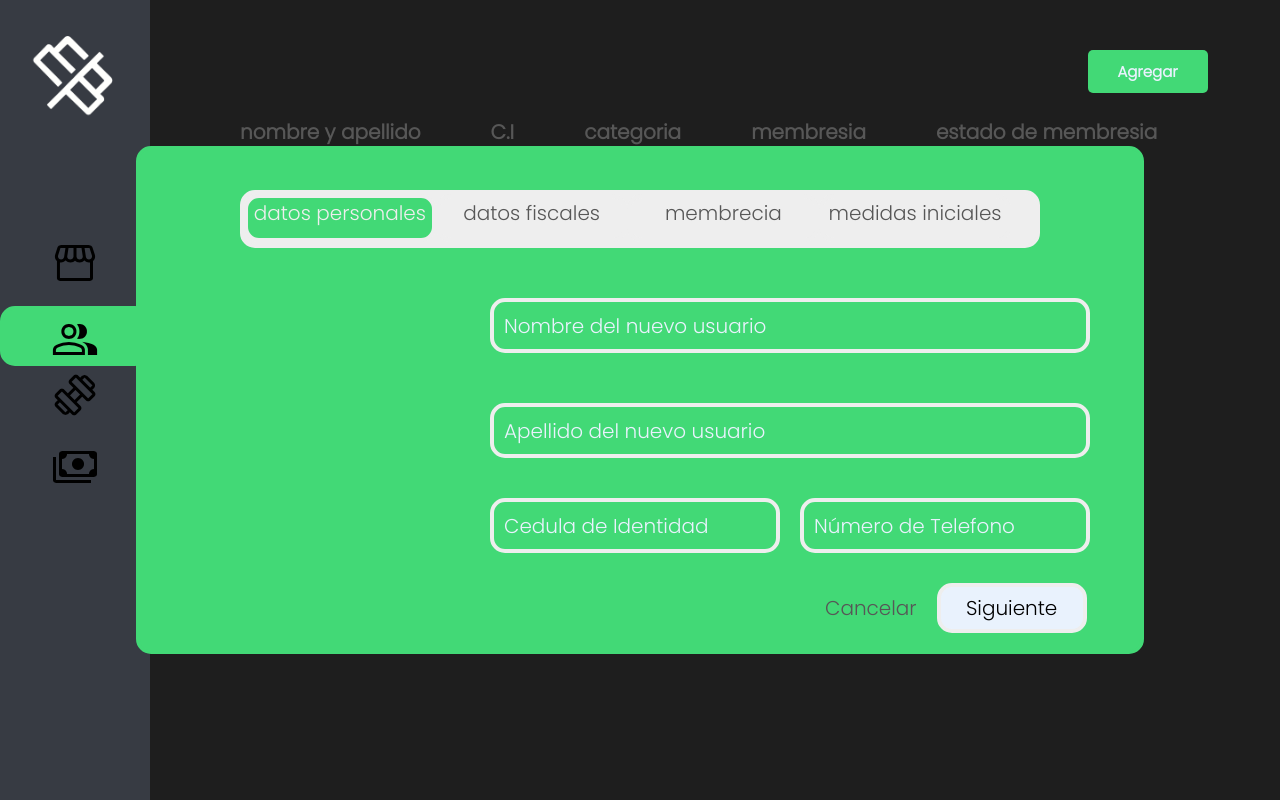
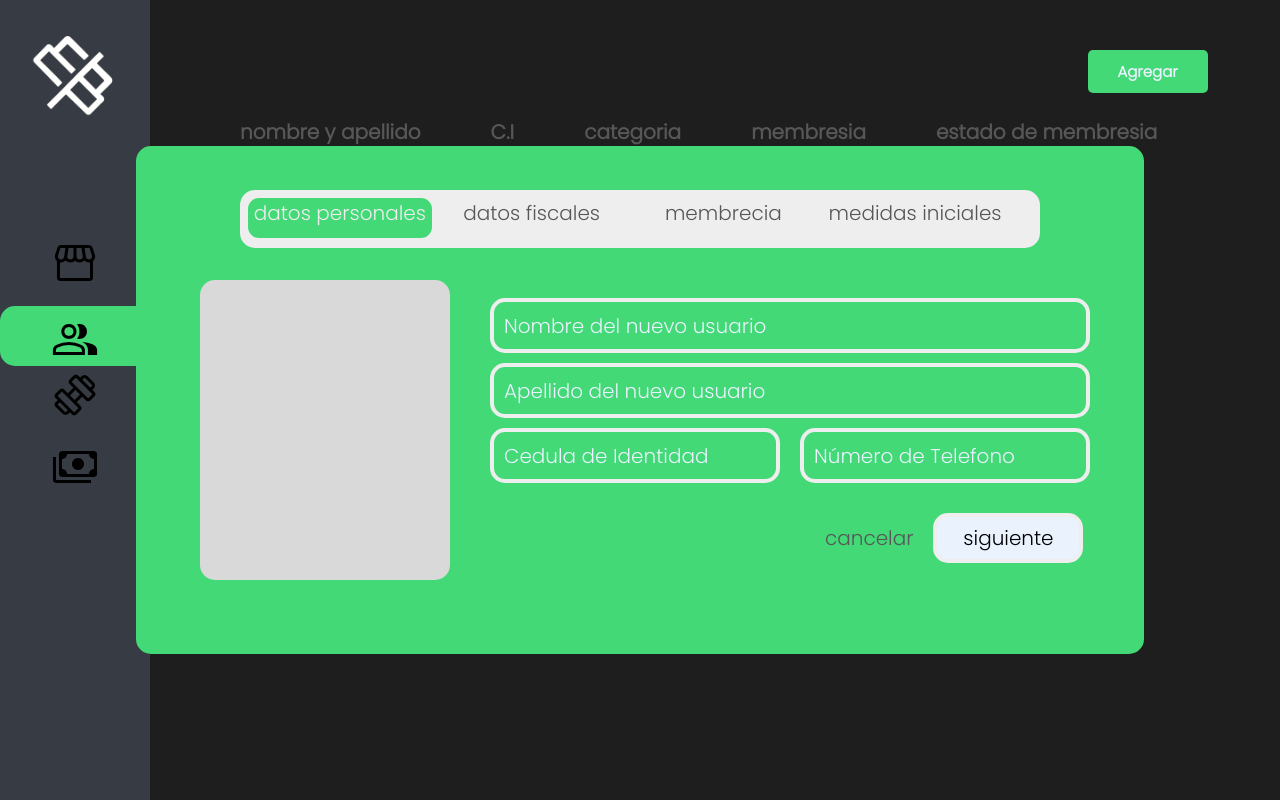
Before and after one commit to CesarXaio/Proyecto-Gym, a React (Create React App) app: page /Users in a window 1280 px wide. Both pictures are taken after a click on the button "Agregar". Shown: the top 800 px of the page. Built offline with nearby package versions, Linux system fonts and the light colour scheme.

Commit message:
Solucion de botones en modales users

```diff
--- a/src/pages/Home/components/modalUsers/Medidas.css
+++ b/src/pages/Home/components/modalUsers/Medidas.css
@@ -65,6 +65,7 @@
 }
 
 .Input-container-fiscal {
+    margin-top: 10px;
     font-family: 'Poppins';
     font-style: normal;
     font-weight: 400;
@@ -75,7 +76,7 @@
     box-sizing: border-box;
     height: 50px;
     width: 45%;
-    background: #42D976;
+    background: red;
     border: 4px solid #EEEEEE;
     border-radius: 15px;
 }
--- a/src/pages/Home/components/modalUsers/Medidas.js
+++ b/src/pages/Home/components/modalUsers/Medidas.js
@@ -1,8 +1,8 @@
 import React, { useState } from "react";
 import Mensaje from "../../../../Confirmacion/Mensaje";
-import "./Medidas.css";
+import "./Medidas.css"
 
-const Medidas = ({usuario, onClickAvance, onClose, onAddTrainer }) => {
+const Medidas = ({usuario, onClickAvance, onClose, onAddUser }) => {
   const [altura, setaltura] = useState("");
   const [peso, setpeso] = useState("");
   const [cintura, setcintura] = useState("");
@@ -12,6 +12,7 @@ const Medidas = ({usuario, onClickAvance, onClose, onAddTrainer }) => {
   const [observaciones, setobservaciones] = useState("");
   const [mostrarMensaje, setMostrarMensaje] = useState(false);
   const [mensaje, setMensaje] = useState("");
+  const [usuarios, setUsuarios] = useState([]);
 
   const handlealturaChange = (event) => {
     setaltura(event.target.value);
@@ -39,13 +40,13 @@ const Medidas = ({usuario, onClickAvance, onClose, onAddTrainer }) => {
   }
 
 
-  const handleAddTrainer = () => {
-    if (typeof onAddTrainer === "function") {
-      const newTrainer = {altura, peso, cintura, pecho, cadera, edad, observaciones };
+  const handleAddUser = () => {
+    if (typeof onAddUser === "function") {
+      const newUser = {altura, peso, cintura, pecho, cadera, edad, observaciones };
       setMensaje("Usuario agregado con Exito!");
       setMostrarMensaje(true);
       setTimeout(() => {
-        onAddTrainer(newTrainer);
+        onAddUser(newUser);
         onClose();
         setMostrarMensaje(false);
       }, 1000);
@@ -67,7 +68,7 @@ const Medidas = ({usuario, onClickAvance, onClose, onAddTrainer }) => {
             </label>
           </nav>
           <div className="modal-body">
-            <div className="form-group">
+            <div>
               <input
                 className="Input-container-fiscal"
                 classaltura="Input-container"
@@ -88,8 +89,6 @@ const Medidas = ({usuario, onClickAvance, onClose, onAddTrainer }) => {
                 value={peso}
                 onChange={handlepesoChange}
               />
-            </div>
-            <div className="form-group">
               <input
                 className="Input-container-fiscal"
                 classaltura="Input-container"
@@ -108,8 +107,6 @@ const Medidas = ({usuario, onClickAvance, onClose, onAddTrainer }) => {
                 value={pecho}
                 onChange={handlepechoChange}
               />
-            </div>
-            <div className="form-group">
               <input
                 className="Input-container-fiscal"
                 classaltura="Input-container"
@@ -130,8 +127,6 @@ const Medidas = ({usuario, onClickAvance, onClose, onAddTrainer }) => {
                 value={edad}
                 onChange={handledadChange}
               />
-            </div>
-            <div className="form-group">
               <input
                 className="Input-container-fiscal entero"
                 classaltura="Input-container"
@@ -145,14 +140,20 @@ const Medidas = ({usuario, onClickAvance, onClose, onAddTrainer }) => {
             </div>
             <div className="button-container">
               <a id="boton-off" onClick={() => {onClickAvance(-1);}}>
-                atras
+                anterior
               </a>
-              <button id="boton-ok" onClick={handleAddTrainer}>
-                Aceptar
+              <button id="boton-ok" onClick={handleAddUser}>
+                aceptar
               </button>
             </div>
           </div>
         </div>
+      </div>
+        {usuarios.map((usuario)=> (
+          <div key={usuario.altura}></div>
+        ))}
+      <div>
+        {}
       </div>
       <Mensaje mensaje={mensaje} mostrar={mostrarMensaje} />
     </>
--- a/src/pages/Home/components/modalUsers/Membresia.css
+++ b/src/pages/Home/components/modalUsers/Membresia.css
@@ -71,7 +71,7 @@
     margin-left: 3%;
     width: 90%;
     box-sizing: border-box;
-    height: 50px;
+    height: 55px;
     width: 45%;
     background: #42D976;
     border: 4px solid #EEEEEE;
@@ -193,7 +193,7 @@ color: #E9F2FD;
     color: #575757;
 }
 
-.button-container {
+.button-container-membrecia {
     margin-top: 10px;
     padding-left: 685px;
 }
--- a/src/pages/Home/components/modalUsers/Membresia.js
+++ b/src/pages/Home/components/modalUsers/Membresia.js
@@ -60,28 +60,24 @@ const Membresia = ({usuario, onClickAvance, onClose, onAddTrainer }) => {
               </select>
             </div>
           </div>
-          <div className="form-group">
           <select className= "Input-container-fiscal entero" value={modalidad} onChange={handlemodalidadChange}>
               <option value="">Seleccionar frecuencia de entrenamiento</option>
               <option value="Fitness">Diario</option>
               <option value="Pilates">Semanal</option>
               <option value="Yoga">Mensual</option>
             </select>
-          </div>
-          <div className="form-group">
             <select className= "Input-container-fiscal entero" value={entrenador} onChange={handlEntrenador}>
               <option value="">Seleccionar entrenador</option>
               <option value="">entrenador 1</option>
               <option value="">entrenador 2</option>
               <option value="">entrenador 3</option>
             </select>
-          </div>
-          <div className="button-container">
+          <div className="button-container-membrecia">
               <a id="boton-off" onClick={() => {onClickAvance(-1);}}>
-                Anterior
+                anterior
               </a>
               <button id="boton-ok" onClick={() => {onClickAvance(1);}}>
-                Siguiente
+                siguiente
               </button>
             </div>
         </div>
--- a/src/pages/Home/components/modalUsers/ModalUser.css
+++ b/src/pages/Home/components/modalUsers/ModalUser.css
@@ -1,4 +1,4 @@
-.modalUser {
+.modalUserSimple {
     position: fixed;
     top: 50%;
     left: 50%;
@@ -10,7 +10,7 @@
     border-radius: 15px;
 }
 
-/* .modalUser::before {
+.modalUserSimple::before {
     content: '';
     position: absolute;
     left: 60px;
@@ -19,7 +19,7 @@
     height: 300px;
     background-color:#D9D9D9;
     border-radius: 15px;
-} */
+}
 .lista-inline{
     display: flex;
     list-style-type: none;
@@ -172,8 +172,8 @@
     margin-right: 20px;
     margin-left: 20px;
     border: 4px solid #EEEEEE;
+    margin-top: 10px;
     border-radius: 15px;
-    margin-top: -300px; /* Opcional: agregar margen para separar los elementos */
     padding-left: 10px;
 }
 #telefonoUser::placeholder {
--- a/src/pages/Home/components/modalUsers/ModalUser.js
+++ b/src/pages/Home/components/modalUsers/ModalUser.js
@@ -45,11 +45,10 @@ const ModalUser = ({usuario, onClickAvance, onClose, onAddTrainer })=> {
     }
   };
 
-
   return (
     <>
       <div className="modal-overlay">
-        <div className="modalUser">
+        <div className="modalUserSimple">
           <nav className="contenedorBarra">
             <label>
               <label className="barra selec">datos personales</label>
@@ -60,7 +59,7 @@ const ModalUser = ({usuario, onClickAvance, onClose, onAddTrainer })=> {
           </nav>
           <div className="modal-body-User">
             <div className="form-group">
-              <input
+            <input
                 className="Input-container-User"
                 id="name"
                 name="name"
@@ -69,8 +68,6 @@ const ModalUser = ({usuario, onClickAvance, onClose, onAddTrainer })=> {
                 value={name}
                 onChange={handleNameChange}
               />
-            </div>
-            <div className="form-group">
               <input
                 className="Input-container-User"
                 id="name"
@@ -80,8 +77,6 @@ const ModalUser = ({usuario, onClickAvance, onClose, onAddTrainer })=> {
                 value={lastname}
                 onChange={handleLastnameChange}
               />
-            </div>
-            <div className="form-group">
               <input
                 type="text"
                 id="ciUser"
@@ -89,7 +84,6 @@ const ModalUser = ({usuario, onClickAvance, onClose, onAddTrainer })=> {
                 value={cedula}
                 onChange={handleCedulaChange}
               />
-
               <input
                 type="text"
                 id="telefonoUser"
@@ -98,13 +92,12 @@ const ModalUser = ({usuario, onClickAvance, onClose, onAddTrainer })=> {
                 onChange={handleTelefonoChange}
               />
             </div>
-
             <div className="button-container">
               <a id="boton-off" onClick={() => {onClickAvance(-1);}}>
-                Cancelar
+                cancelar
               </a>
               <button id="boton-ok" onClick={() => {onClickAvance(1);}}>
-                Siguiente
+                siguiente
               </button>
             </div>
           </div>
--- a/src/pages/Home/components/modalUsers/fiscales.css
+++ b/src/pages/Home/components/modalUsers/fiscales.css
@@ -73,7 +73,7 @@
     margin-left: 3%;
     width: 90%;
     box-sizing: border-box;
-    height: 50px;
+    height: 55px;
     width: 45%;
     background: #42D976;
     border: 4px solid #EEEEEE;
--- a/src/pages/Home/components/modalUsers/fiscales.js
+++ b/src/pages/Home/components/modalUsers/fiscales.js
@@ -77,8 +77,6 @@ const Fiscales = ({usuario, onClickAvance, onClose, onAddTrainer }) => {
                 value={lastname}
                 onChange={handleLastnameChange}
               />
-            </div>
-            <div className="form-group">
               <input
                 className="Input-container-fiscal"
                 type="text"
@@ -95,8 +93,6 @@ const Fiscales = ({usuario, onClickAvance, onClose, onAddTrainer }) => {
                 value={telefono}
                 onChange={handletelefonoChange}
               />
-            </div>
-            <div className="form-group">
               <input
                 className="Input-container-fiscal entero"
                 // id="name"
@@ -109,10 +105,10 @@ const Fiscales = ({usuario, onClickAvance, onClose, onAddTrainer }) => {
             </div>
             <div className="button-container">
               <a id="boton-off" onClick={() => {onClickAvance(-1);}}>
-                atras
+                anterior
               </a>
               <button id="boton-ok" onClick={() => {onClickAvance(1);}}>
-                Siguiente
+                siguiente
               </button>
             </div>
           </div>
```
